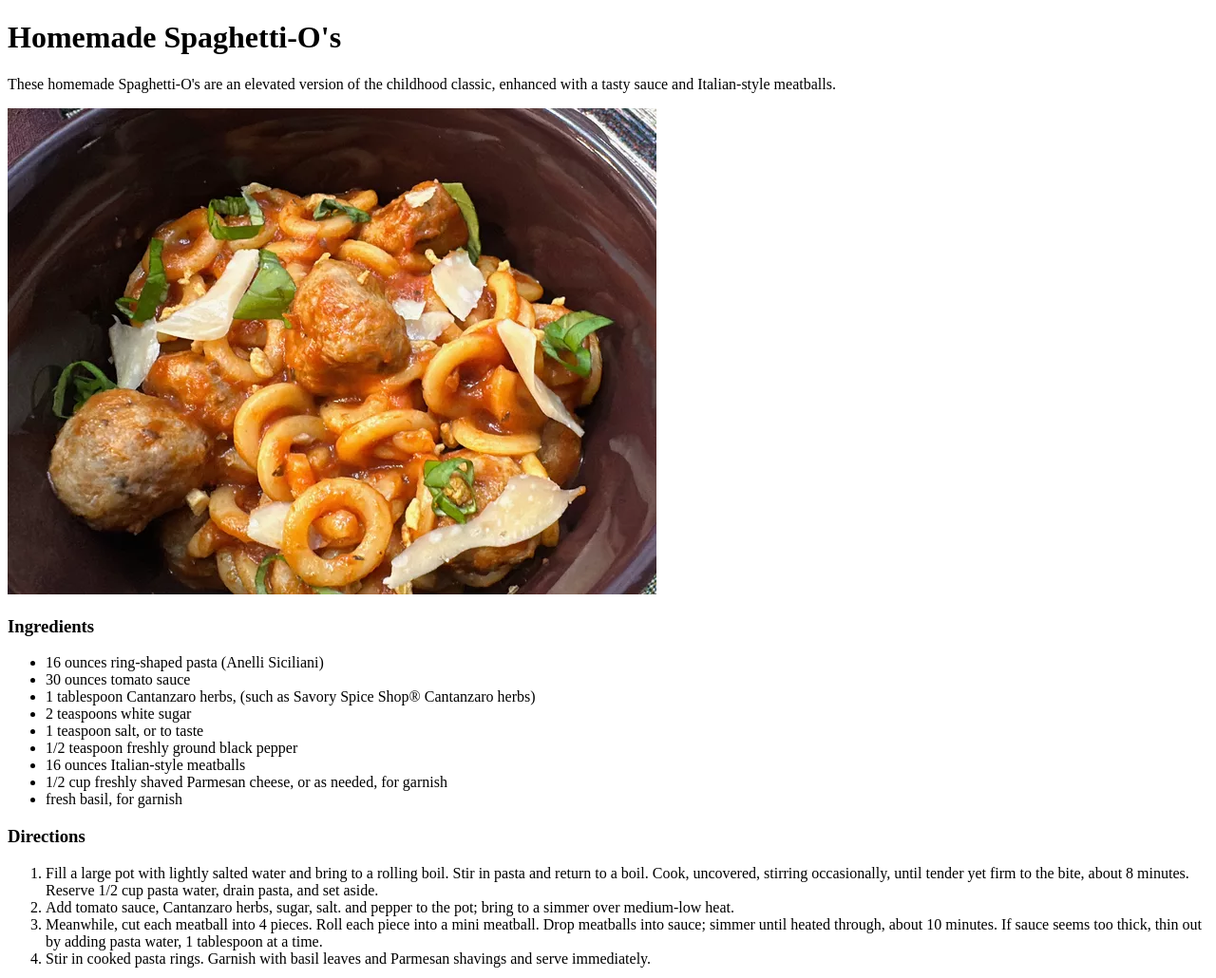
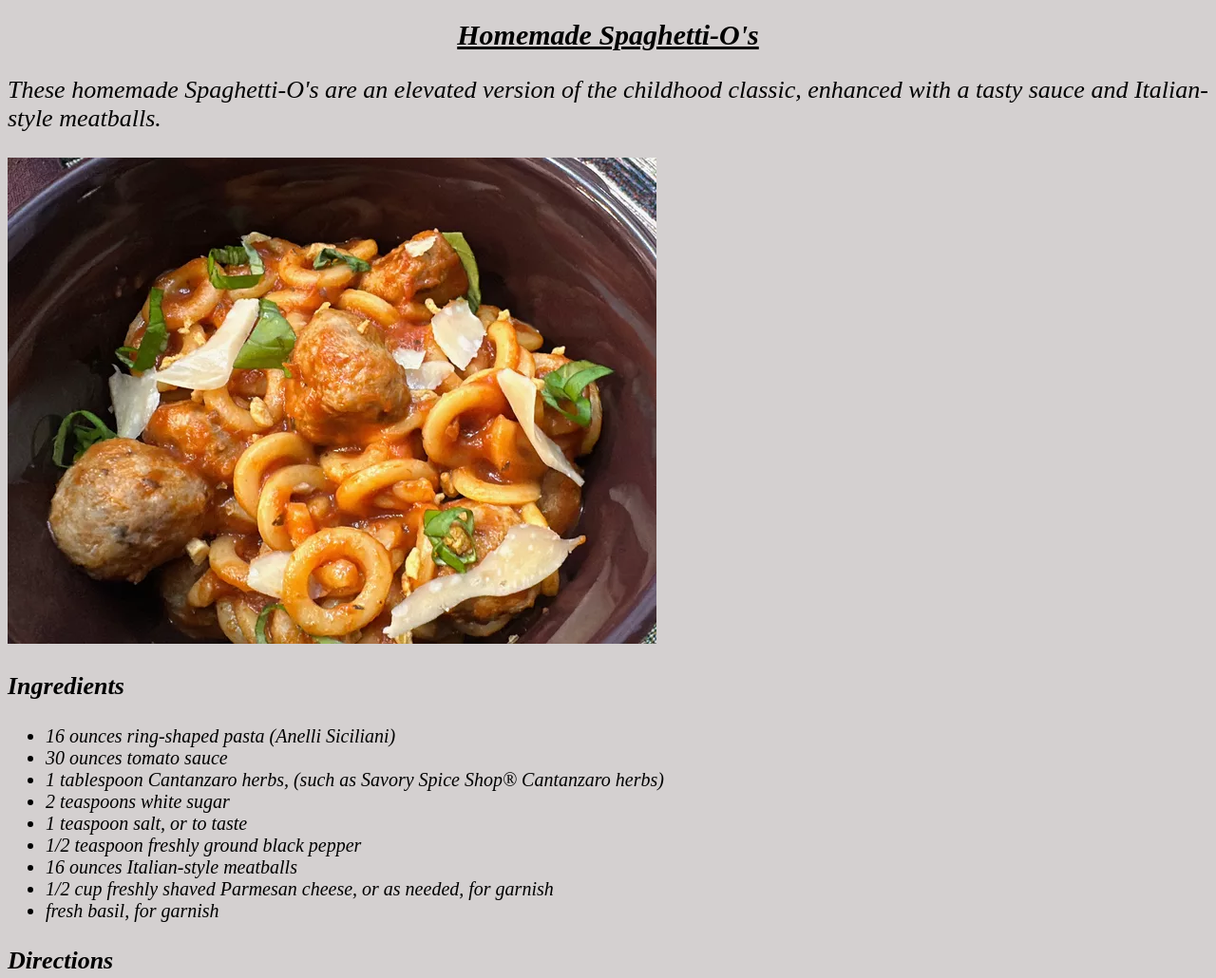
Before and after one commit to Rz0n/Odin-Recipes-Project, a plain HTML site: page recipes/spageti.html in a window 1280 px wide. Shown: the top 1030 px of the page at 95% size. Drawn offline with Linux system fonts and the light colour scheme.

Commit message:
add class for elemnts and new style file for recipe

```diff
--- /dev/null
+++ b/recipes/spageti.css
@@ -0,0 +1,29 @@
+* {
+  font-family: 'Times New Roman', Times, serif;
+  font-style: italic;
+  background-color: rgb(212, 208, 208);
+}
+
+.header {
+  font-size: 30px;
+  text-decoration: underline;
+  text-align: center;
+}
+
+.info {
+  font-size: 26px;
+}
+
+
+.ingrediance,
+.direction {
+  font-size: 26px;
+}
+
+ul > li {
+  font-size: 20px;
+}
+
+ol > li {
+  font-size: 20px;
+}
--- a/recipes/spageti.html
+++ b/recipes/spageti.html
@@ -4,12 +4,13 @@
   <meta charset="UTF-8">
   <meta name="viewport" content="width=device-width, initial-scale=1.0">
   <title>Homemade Spaghetti-O's</title>
+  <link rel="stylesheet" href="spageti.css">
 </head>
 <body>
-  <h1>Homemade Spaghetti-O's</h1>
-  <p>These homemade Spaghetti-O's are an elevated version of the childhood classic, enhanced with a tasty sauce and Italian-style meatballs.</p>
+  <h1 class="header">Homemade Spaghetti-O's</h1>
+  <p class="info">These homemade Spaghetti-O's are an elevated version of the childhood classic, enhanced with a tasty sauce and Italian-style meatballs.</p>
   <img src="/Images/spageti.webp">
-  <h3>Ingredients</h3>
+  <h3 class="ingrediance">Ingredients</h3>
   <ul>
     <li>16 ounces ring-shaped pasta  (Anelli Siciliani)</li>
     <li>30 ounces tomato sauce</li>
@@ -21,7 +22,7 @@
     <li>1/2 cup freshly shaved Parmesan cheese, or as needed, for garnish</li>
     <li>fresh basil, for garnish</li>
   </ul>
-  <h3>Directions</h3>
+  <h3 class="direction">Directions</h3>
   <ol>
     <li>Fill a large pot with lightly salted water and bring to a rolling boil. Stir in pasta and return to a boil. Cook, uncovered, stirring occasionally, until tender yet firm to the bite, about 8 minutes. Reserve 1/2 cup pasta water, drain pasta, and set aside.</li>
     <li>Add tomato sauce, Cantanzaro herbs, sugar, salt. and pepper to the pot; bring to a simmer over medium-low heat.</li>
```
